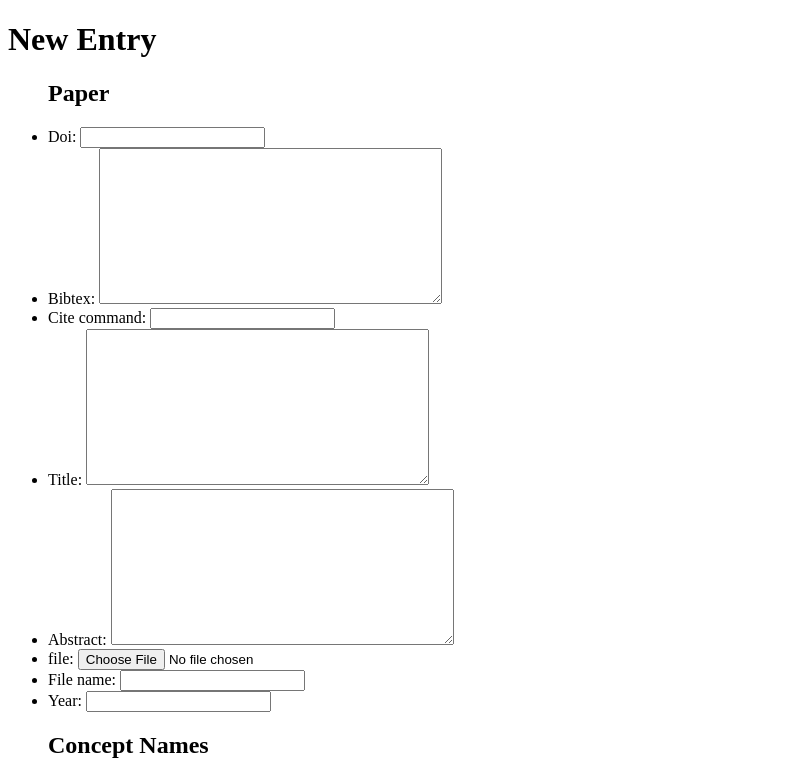
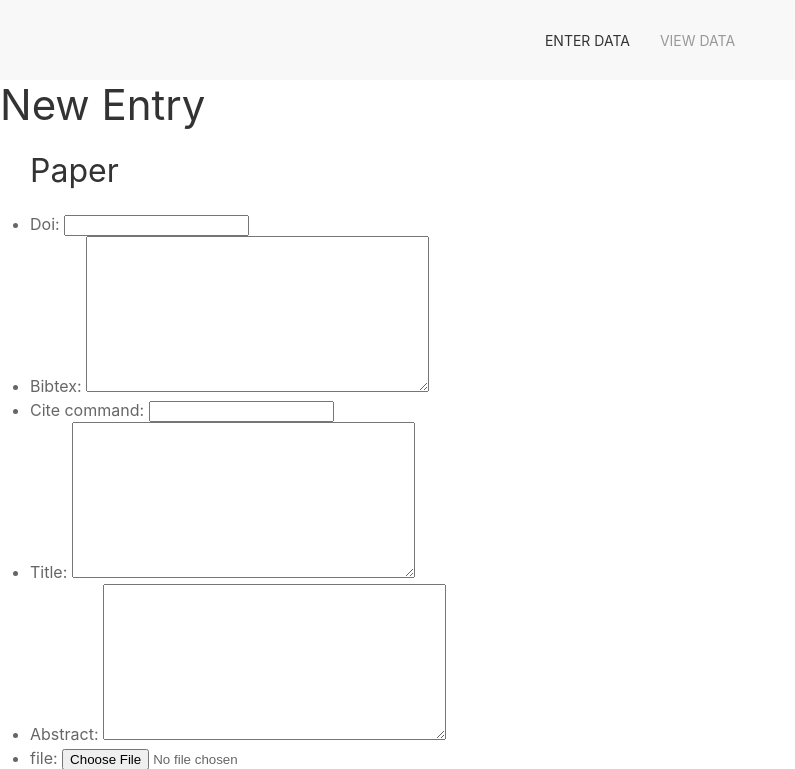
Before and after one commit to blueCat11/Landmarks_Literature_DB, a Django app: page /LM_DB/enterData/ in a window 1280 px wide. Shown: the top 769 px of the page, without its empty margins (0-795 px from the left). Run offline with Django 3.2, Linux system fonts and the light colour scheme; the visitor is signed in with stand-in values (Sample User, id 1); data that the repository does not hold is empty; some libraries are stand-ins or nearby versions.

Commit message:
added some visual enhancement with UI-Kit, used bibtex info to fill in title and cite-commands

```diff
--- a/LM_DB_Django/LM_DB/models.py
+++ b/LM_DB_Django/LM_DB/models.py
@@ -279,9 +279,9 @@ class PaperKeyword(models.Model):
 
 class Papers(models.Model):
     paper_id = models.AutoField(primary_key=True)
-    doi = models.CharField(max_length=50, blank=True, null=True)
-    bibtex = models.TextField(blank=True, null=True)
-    cite_command = models.CharField(max_length=50, blank=True, null=True)
+    doi = models.CharField(max_length=50, blank=True, null=True, unique=True)
+    bibtex = models.TextField(blank=True, null=True, unique=True)
+    cite_command = models.CharField(max_length=50, blank=True, null=True, unique=True)
     title = models.TextField(blank=True, null=True)
     abstract = models.TextField(blank=True, null=True)
     creation_timestamp = models.DateTimeField(blank=True, null=True)
--- a/LM_DB_Django/LM_DB/static/js/ajaxStuffFromBibtex.js
+++ b/LM_DB_Django/LM_DB/static/js/ajaxStuffFromBibtex.js
@@ -1,14 +1,22 @@
 // add javascript-call to file-upload field
 $(document).ready( function() {
     $("#id_file-complete_file_path").click( function(event) {
-        sendAjaxToGetInfoFromBibtex();
+        sendAjaxToGetInfoFromBibtex("file_upload");
+    });
+
+});
+
+$(document).ready( function() {
+    $("#id_paper-bibtex").blur( function(event) {
+        sendAjaxToGetInfoFromBibtex("bibtex_enter");
+        console.log("info from bibtex")
     });
 
 });
 
 
 // TODO adjust this to also get the \cite tag and title (possibly abstract, too), then adjust view
-function sendAjaxToGetInfoFromBibtex(){
+function sendAjaxToGetInfoFromBibtex(context){
     let bibtex = $('#id_paper-bibtex').val();
 
 $.ajax({
@@ -17,15 +25,23 @@ $.ajax({
     data : {
         isYearFromBibtex: true,
         bibtex: bibtex,
+        context: context,
     }, // data sent with the post request
 
     // handle a successful response
     success : function(json) {
+        console.log(json);
         $('#id_file-year').val(json.year); // add year into (hidden?) field
+        $('#id_paper-title').val(json.title);
+        $('#id_paper-cite_command').val(json.cite_command);
         if (json.hasOwnProperty('error')){
-            console.log(json.error)
-            alert(json.error)
-            //TODO : Do something more sophisticated here. Alerts are annoying, a short and self-vanishing pop-up would do
+            console.log(json.error);
+            UIkit.notification({
+                message: json.error,
+                status: 'warning',
+                pos: 'bottom-center',
+                timeout: 5000
+            });
         }else{
            console.log("success")
         }
--- /dev/null
+++ b/LM_DB_Django/LM_DB/static/js/distinguish_deleted_forms.js
@@ -0,0 +1,5 @@
+$(document).ready( function() {
+    //TODO: color forms red, where cleared attribute is set
+    //TODO: when a clear-checkbox looses focus (blur) check whether it is set or not and adjust color accordingly
+
+});
--- a/LM_DB_Django/LM_DB/views.py
+++ b/LM_DB_Django/LM_DB/views.py
@@ -1,5 +1,5 @@
 from django.forms import formset_factory
-from django.http import JsonResponse, FileResponse
+from django.http import JsonResponse, FileResponse, HttpResponse
 from django.shortcuts import render, redirect
 import bibtexparser  # for bibtex
 from datetime import datetime, timezone  # for edit and creation times
@@ -19,7 +19,8 @@ from LM_DB.forms import *
 # DONE empty core attributes and links are added for new papers, should not be (must be something specific to new,
 # because they can be deleted using edit)
 # TODO add css to make layout better, i.e. navbar: https://getuikit.com/docs/navbar
-# TODO add UI-Kit notification instead of alert https://getuikit.com/docs/notification
+# DONE add UI-Kit notification instead of alert https://getuikit.com/docs/notification
+# DONE test cite-command + title updates
 
 # This View displays all current database entries in a table format
 class ViewData(View):
@@ -213,7 +214,7 @@ class EnterData(View):
                         data = file_form.cleaned_data
                         #print(file_form['complete_file_path'])
                         if data['complete_file_path'] == False:
-                            print("delete file")#TODO really delete it, from folders as well
+                            print("delete file")#TODO really delete it, from folders as well???
                             current_file = Files.objects.get(file_id=data['file_id'], ref_file_to_paper=current_paper_pk)
                             current_file.delete()
                         else:
@@ -503,7 +504,7 @@ class EnterData(View):
             json_response = JsonResponse(response_data)
             return json_response
         elif request_data.get("isYearFromBibtex", -1) != -1:
-            json_response = get_year_from_bibtex(request_data)
+            json_response = get_info_from_bibtex(request_data)
             return json_response
 
         elif request_data.get('newSave', -1) != 1:
@@ -719,7 +720,7 @@ def get_current_auth_user(current_user):
 
 
 # tries to extract a year from a given bibtex and returns a json response
-def get_year_from_bibtex(request_data):
+'''def get_year_from_bibtex(request_data):
     print("new file upload - bibtex processing")
     bibtex_str = request_data['bibtex']
     error = None
@@ -740,19 +741,86 @@ def get_year_from_bibtex(request_data):
             response_data["error"]=error
 
     json_response = JsonResponse(response_data)
+    return json_response'''  # not necessary anymore
+
+
+def get_info_from_bibtex(request_data):
+    print("new file upload - bibtex processing")
+    bibtex_str = request_data['bibtex']
+    if bibtex_str is None or bibtex_str == "":
+        year = "unknown_year"
+        title = ""
+        cite_command = ""
+        error = "No bibtex is present."
+        response_data = {"result": " ", "year": year, "title": title, "cite_command": cite_command, "error":error}
+    else:
+        context = request_data.get("context", -1)
+        if context == "file_upload":
+            response_data = called_by_file_upload(bibtex_str)
+        elif context == "bibtex_enter":
+            response_data = called_by_bibtex_upload(bibtex_str)
+        else:
+            pass
+    json_response = JsonResponse(response_data)
     return json_response
 
 
+def called_by_file_upload(bibtex_str):
+    error = None
+    try:
+        bib = bibtexparser.loads(bibtex_str)
+        year = str(bib.entries[0]['year'])
+
+    except Exception as e:
+        error = "Something is wrong with the bibtex, could find no year. Will save file to unknown year"
+        year = "unknown_year"
+        print(e)
+
+    response_data = {"result": "year extracted from bibtex! ", "year": year}
+    if error is not None:
+        response_data["error"] = error
+
+    return response_data
+
+
+def called_by_bibtex_upload(bibtex_str):
+    error = ""
+    title = ""
+    cite_command = ""
+    try:
+        bib = bibtexparser.loads(bibtex_str)
+        title = str(bib.entries[0]['title'])
+    except Exception as e:
+        error = "Something is wrong with the bibtex, could find no title."
+        print(e)
+
+    try:
+        bib = bibtexparser.loads(bibtex_str)
+        cite_command = str(bib.entries[0]["ID"])
+    except Exception as e:
+        error += "\n Something is wrong with the bibtex, could find no cite-command"
+
+    response_data = {"result": "year extracted from bibtex! ", "title": title, "cite_command": cite_command}
+    if error != "":
+        response_data["error"] = error
+
+    return response_data
+
+
 def serve_file(file):
-    with open(file.complete_file_path, 'r') as pdf:
-        response = FileResponse(pdf.read(), mimetype='application/pdf')
+    print(file.complete_file_path)
+    file_path = os.path.join(MEDIA_ROOT, str(file.complete_file_path))
+    print(file_path)
+    # file is saved in temporary folder. If downloaded repeatedly, it's name is counted up
+    with open(file_path, 'rb') as pdf:
+        response = HttpResponse(pdf, content_type='application/pdf')
         file_name = file.file_name
-        response['Content-Disposition'] = file_name
+        response['Content-Disposition']= "attachment; filename={0}".format(file_name)
         return response
 
 
 def get_file_for_paper(current_paper_pk):
     print(current_paper_pk)
-    files =  Files.objects.filter(ref_file_to_paper__paper_id=current_paper_pk)
+    files = Files.objects.filter(ref_file_to_paper__paper_id=current_paper_pk)
     print(files)
     return files[0]
--- a/LM_DB_Django/templates/LM_DB/Base.html
+++ b/LM_DB_Django/templates/LM_DB/Base.html
@@ -6,7 +6,12 @@
         <title> Landmark Database {% block title %}{% endblock %}</title>
         <meta charset="utf-8">
         <meta name="viewport" content="width=device-width, initial-scale=1">
-        <!--<link rel="stylesheet" href="https://maxcdn.bootstrapcdn.com/bootstrap/4.0.0-beta/css/bootstrap.min.css" integrity="sha384-/Y6pD6FV/Vv2HJnA6t+vslU6fwYXjCFtcEpHbNJ0lyAFsXTsjBbfaDjzALeQsN6M" crossorigin="anonymous">-->
+        <!-- UIkit CSS -->
+        <link rel="stylesheet" href="https://cdnjs.cloudflare.com/ajax/libs/uikit/3.0.0-rc.19/css/uikit.min.css" />
+
+        <!-- UIkit JS -->
+        <script src="https://cdnjs.cloudflare.com/ajax/libs/uikit/3.0.0-rc.19/js/uikit.min.js"></script>
+        <script src="https://cdnjs.cloudflare.com/ajax/libs/uikit/3.0.0-rc.19/js/uikit-icons.min.js"></script>
         <link rel="stylesheet" type="text/css" href="{% static "/css/base.css" %}"/>
         {% block head_block %}{% endblock %}
 
@@ -14,7 +19,16 @@
 
     <body>
         <header>
-            <!--TODO: Write code for navbar aka header (lydia?)-->
+            <nav class="uk-navbar-container" uk-navbar>
+        <div class="uk-navbar-center">
+
+        <ul class="uk-navbar-nav">
+            <li {% block isActiveEnter %}{% endblock %}><a href="/LM_DB/enterData">Enter Data</a></li>
+            <li {% block isActiveView %}{% endblock %}><a href="/LM_DB/viewData">View Data</a></li>
+        </ul>
+
+    </div>
+</nav>
         </header>
         <div class = "content">
             {% block body_block %}{% endblock %}
--- a/LM_DB_Django/templates/LM_DB/EnterData.html
+++ b/LM_DB_Django/templates/LM_DB/EnterData.html
@@ -10,7 +10,7 @@
 
     <link rel="stylesheet" href="{% static 'css/enterData.css' %}">
 {% endblock %}
-
+{% block isActiveEnter %}class="uk-active" {% endblock %}
 {% block body_block %}
     <h1>{{ type_of_edit }}</h1>
     <form id="lm_data_form" action="/LM_DB/enterData/" enctype="multipart/form-data" method="post">
--- a/LM_DB_Django/templates/LM_DB/ViewData.html
+++ b/LM_DB_Django/templates/LM_DB/ViewData.html
@@ -2,7 +2,9 @@
 {% load staticfiles %}
 {% load lmDBExtras %}
 {% block title %}View Data{% endblock %}
+{% block isActiveView %} class="uk-active" {% endblock %}
 
+<!-- TODO: reformat table with UI-Kit: https://getuikit.com/docs/table -->
 {% block body_block %}
     <table>
         <thead>
```
Also changed, not shown: LM_DB_Django/LM_DB/display_methods.py (+6 -2 lines), 3 other files.
